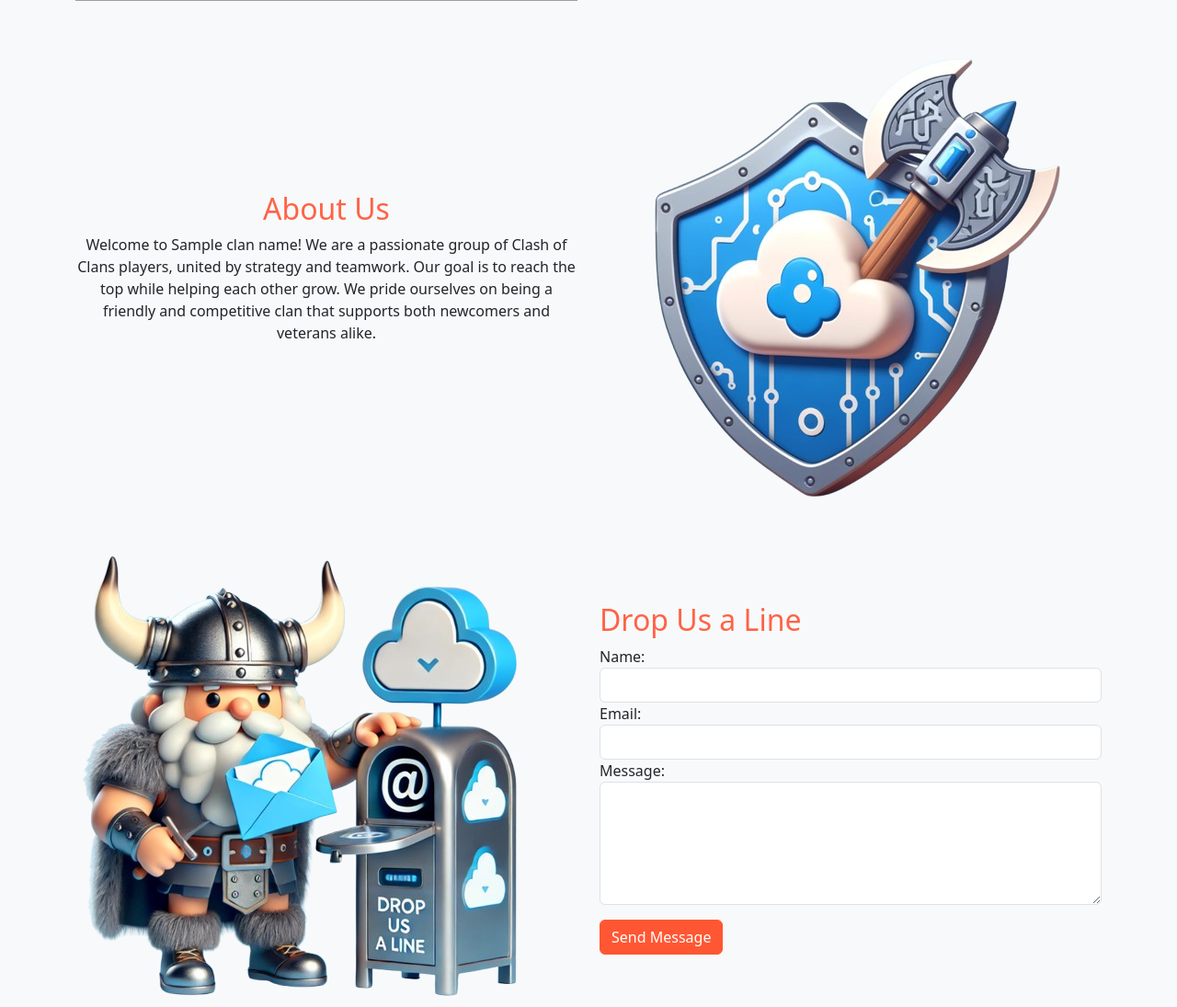
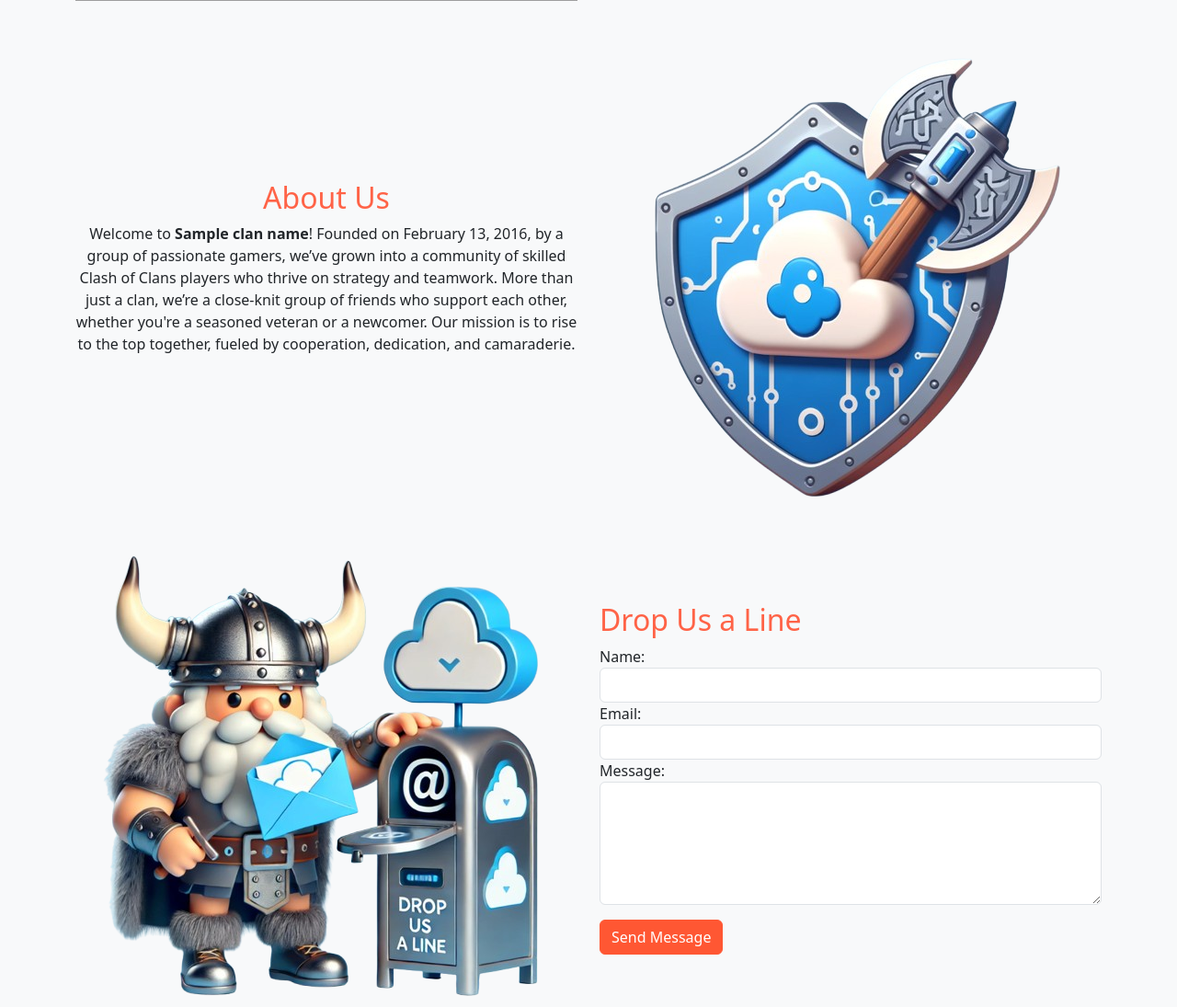
Before and after one commit to mctrinity/cloudvikingswebsite, a Flask app: template templates/index.html in a window 1280 px wide. Shown: the part 647-1742 px from the top of the page at 92% size. Run offline with Flask 3, Linux system fonts and the light colour scheme; the template is opened without the code that fills it: most values are stand-ins (such as "Sample title", 1, 10 or a date in 2020); style sheets or scripts are compiled from the project's sources; grey boxes are pictures that could not be loaded.

Commit message:
modify about us paragraph

```diff
--- a/templates/index.html
+++ b/templates/index.html
@@ -34,19 +34,18 @@
     <div class="row mt-5 align-items-center" style="min-height: 400px;"> <!-- Flexbox row with vertical centering -->
         <div class="col-md-6 text-center"> <!-- Center text horizontally as well -->
             <h2>About Us</h2>
-            <p>Welcome to {{ clan_name }}! We are a passionate group of Clash of Clans players, united by strategy and teamwork. Our goal is to reach the top while helping each other grow. We pride ourselves on being a friendly and competitive clan that supports both newcomers and veterans alike.</p>
+            <p>Welcome to <strong>{{ clan_name }}</strong>! Founded on February 13, 2016, by a group of passionate gamers, we’ve grown into a community of skilled Clash of Clans players who thrive on strategy and teamwork. More than just a clan, we’re a close-knit group of friends who support each other, whether you're a seasoned veteran or a newcomer. Our mission is to rise to the top together, fueled by cooperation, dedication, and camaraderie.</p>
         </div>
-        <div class="col-md-6 text-center"> <!-- Added text-center to center the image container -->
+        <div class="col-md-6 text-center"> <!-- Center the image container -->
             <img src="{{ url_for('static', filename='images/about_us.png') }}" class="img-fluid rounded d-block mx-auto" alt="About Us Image">
         </div>
     </div>
 
-
     <!-- Drop Us a Line Section -->
     <div class="row mt-5 align-items-center" style="min-height: 400px;"> <!-- Flexbox row with vertical centering -->
         <!-- Image Column (Left) -->
-        <div class="col-md-6">
-            <img src="{{ url_for('static', filename='images/contact_us.png') }}" class="img-fluid rounded" alt="Contact Us Image">
+        <div class="col-md-6 text-center">
+            <img src="{{ url_for('static', filename='images/contact_us.png') }}" class="img-fluid rounded d-block mx-auto" alt="Contact Us Image">
         </div>
 
         <!-- Form Column (Right) -->
```
